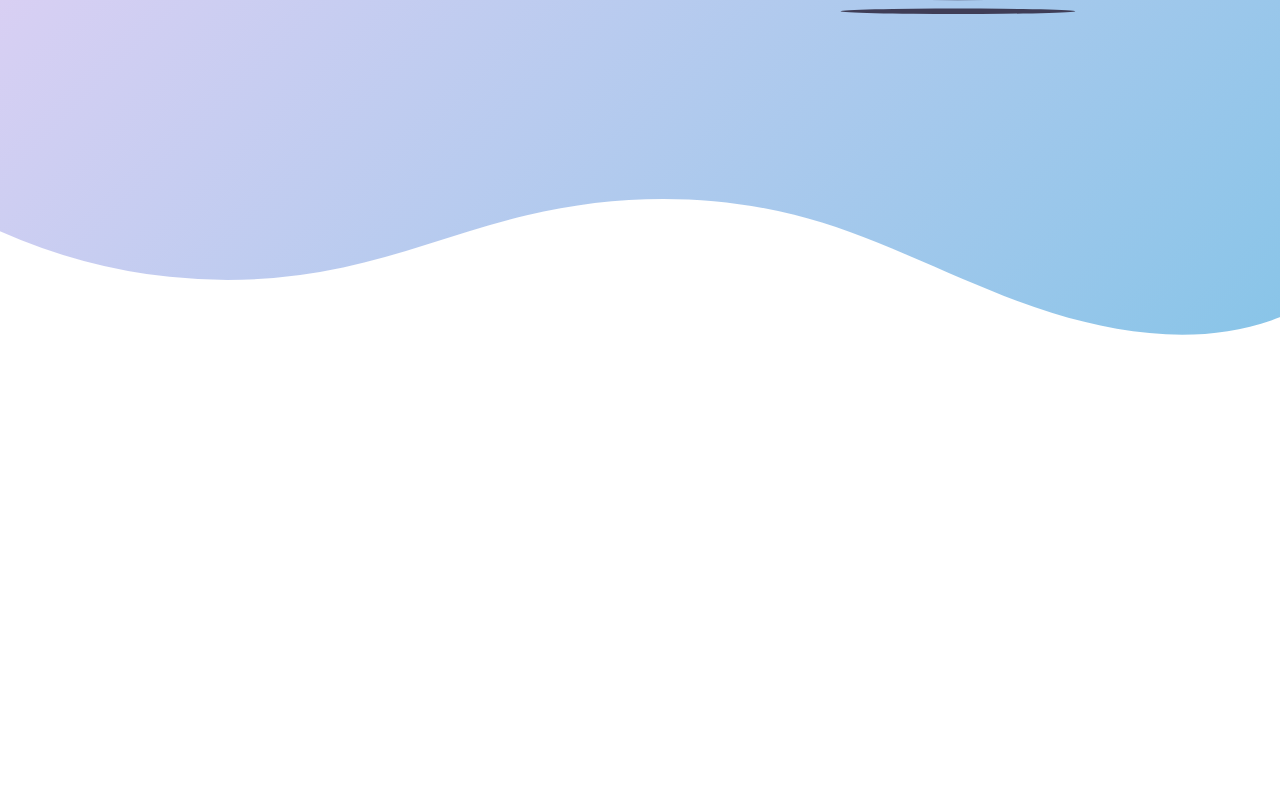
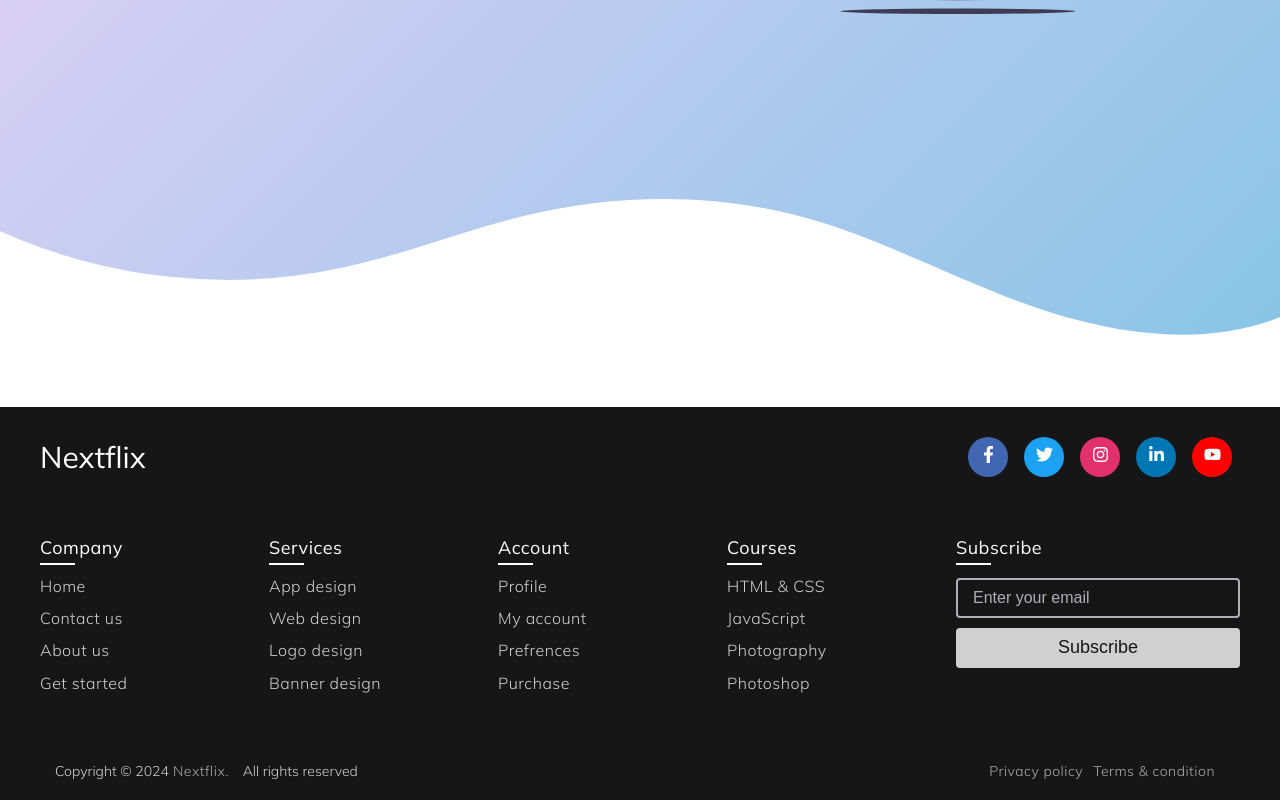
Before and after one commit to Hrittik-Chatterjee/nextflix, a Next.js app: page / in a window 1280 px wide. Shown: the part 623-1423 px from the top of the page. Before the commit the page ends 970 px from the top, so only its background shows below. Built offline with nearby package versions, Linux system fonts and the light colour scheme.

Commit message:
added footer

```diff
--- a/src/app/components/Footer.js
+++ b/src/app/components/Footer.js
@@ -17,12 +17,12 @@ const Footer = () => {
                     <div className={footerStyles.top}>
                         <div className={footerStyles['logo-details']}>
                             {/*<i className={footerStyles.fab fa-slack]></i>*/}
-                            <span className={footerStyles.logo_name}>Thapa Technical</span>
+                            <span className={footerStyles.logo_name}>Nextflix</span>
                         </div>
                         <div className={footerStyles[`media-icons`]}>
                             <Link href="#"><i > <FaFacebookF/> </i></Link>
                             <Link href="#"><i > <FaTwitter/> </i> </Link>
-                            <Link href="https://www.instagram.com/thapatechnical/" target="_blank"><i > <FaInstagram/>  </i></Link>
+                            <Link href="#" target="_blank"><i > <FaInstagram/>  </i></Link>
                             <Link href="#"><i > <FaLinkedinIn /> </i></Link>
                             <Link href="#"><i > <FaYoutube />  </i></Link>
                         </div>
@@ -65,8 +65,8 @@ const Footer = () => {
                 </div>
                 <div className={footerStyles['bottom-details']}>
                     <div className={footerStyles.bottom_text}>
-                        <span className={footerStyles.copyright_text}> Copyright © 2023
-                            <Link href="/>"> Thapa Technical.</Link> All rights reserved </span>
+                        <span className={footerStyles.copyright_text}> Copyright © 2024
+                            <Link href="/>"> Nextflix.</Link> All rights reserved </span>
                         <span className={footerStyles.policy_terms}>
                           <Link href="/">Privacy policy</Link>
                           <Link href="/">Terms & condition</Link>
--- a/src/app/layout.js
+++ b/src/app/layout.js
@@ -3,6 +3,7 @@ import "./globals.css";
 import Header from "./components/Header";
 
 import { Mulish } from 'next/font/google';
+import Footer from "./components/Footer";
 
 const mulish = Mulish({
     weight: ['300', '400', '500', '600', '700', '800', '900'],
@@ -21,6 +22,7 @@ export default function RootLayout({ children }) {
       <body >
         <Header></Header>
         {children}
+        <Footer></Footer>
         </body>
     </html>
   );
```
